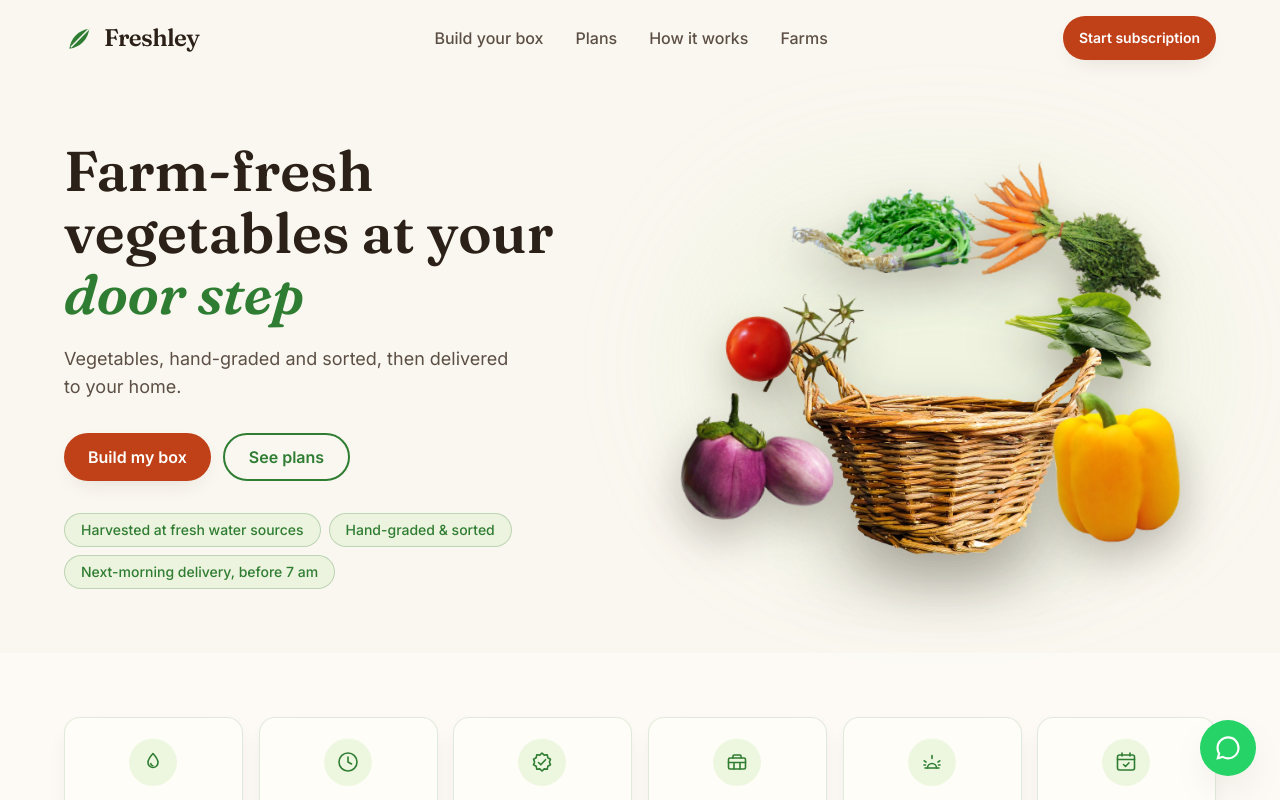
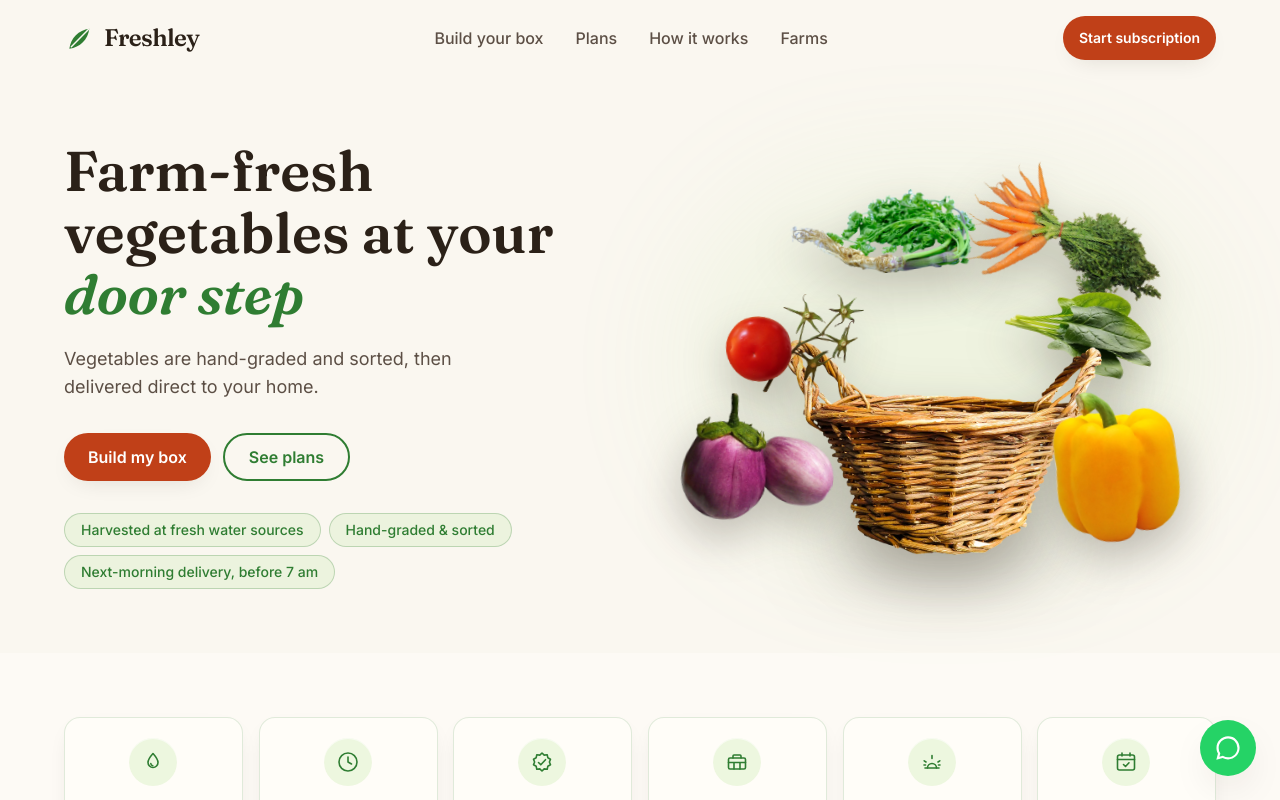
Before and after one commit to taxmaker0522-hue/freshley, a React (Vite) app: page / in a window 1280 px wide. Shown: the top 800 px of the page. Built offline with nearby package versions, Linux system fonts and the light colour scheme.

Commit message:
﻿Tweak the hero subhead wording
Co-Authored-By: Claude Sonnet 5 <noreply@anthropic.com>

```diff
--- a/src/sections/Hero.jsx
+++ b/src/sections/Hero.jsx
@@ -46,7 +46,7 @@ function Hero() {
           variants={itemVariants}
           className="mx-auto mt-5 max-w-md text-lg text-secondary lg:mx-0"
         >
-          Vegetables, hand-graded and sorted, then delivered to your home.
+          Vegetables are hand-graded and sorted, then delivered direct to your home.
         </motion.p>
 
         <motion.div
```
